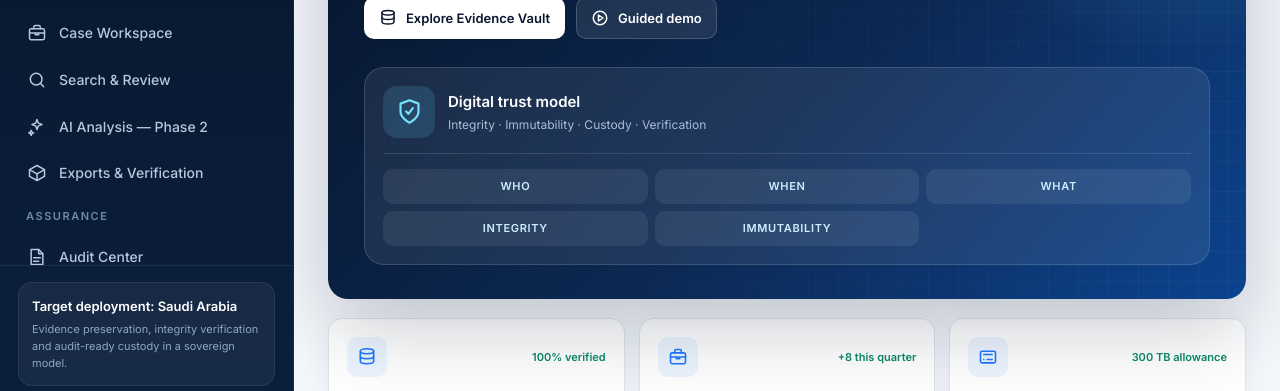
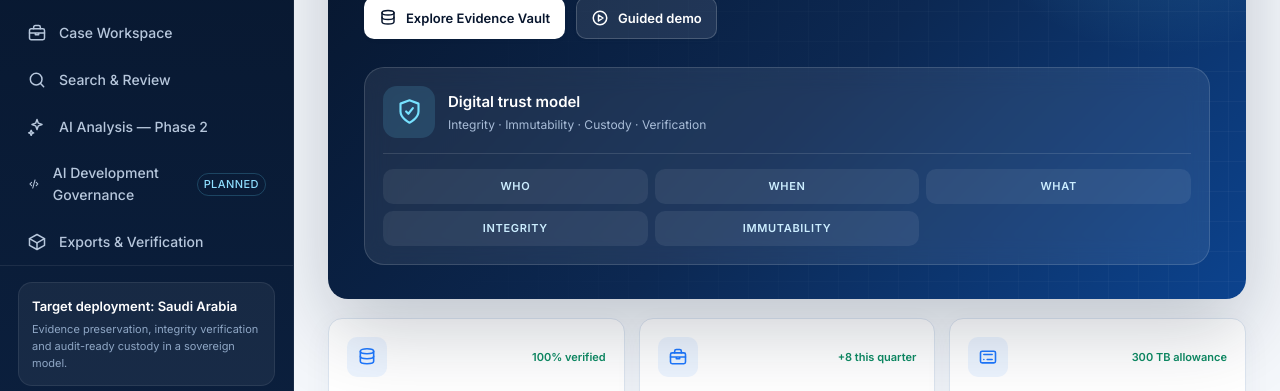
Before and after one commit to MohammedAlharethi/RM_TraceVault_Vercel_Demo_v1.0, a plain HTML site: page index.html in a window 1280 px wide. Shown: the part 394-785 px from the top of the page. Drawn offline with Linux system fonts and the light colour scheme.

Commit message:
Load AI development governance concept module

```diff
--- a/index.html
+++ b/index.html
@@ -11,6 +11,7 @@
   <link rel="preconnect" href="https://fonts.gstatic.com" crossorigin>
   <link rel="stylesheet" href="https://fonts.googleapis.com/css2?family=Inter:wght@400;500;600;700&family=IBM+Plex+Sans+Arabic:wght@400;500;600;700&display=swap">
   <link rel="stylesheet" href="styles.css">
+  <link rel="stylesheet" href="ai-governance.css">
   <title>RM TraceVault — Enterprise Demo</title>
 </head>
 <body>
@@ -30,5 +31,6 @@
     })();
   </script>
   <script src="app.js"></script>
+  <script src="ai-governance.js"></script>
 </body>
 </html>
```
